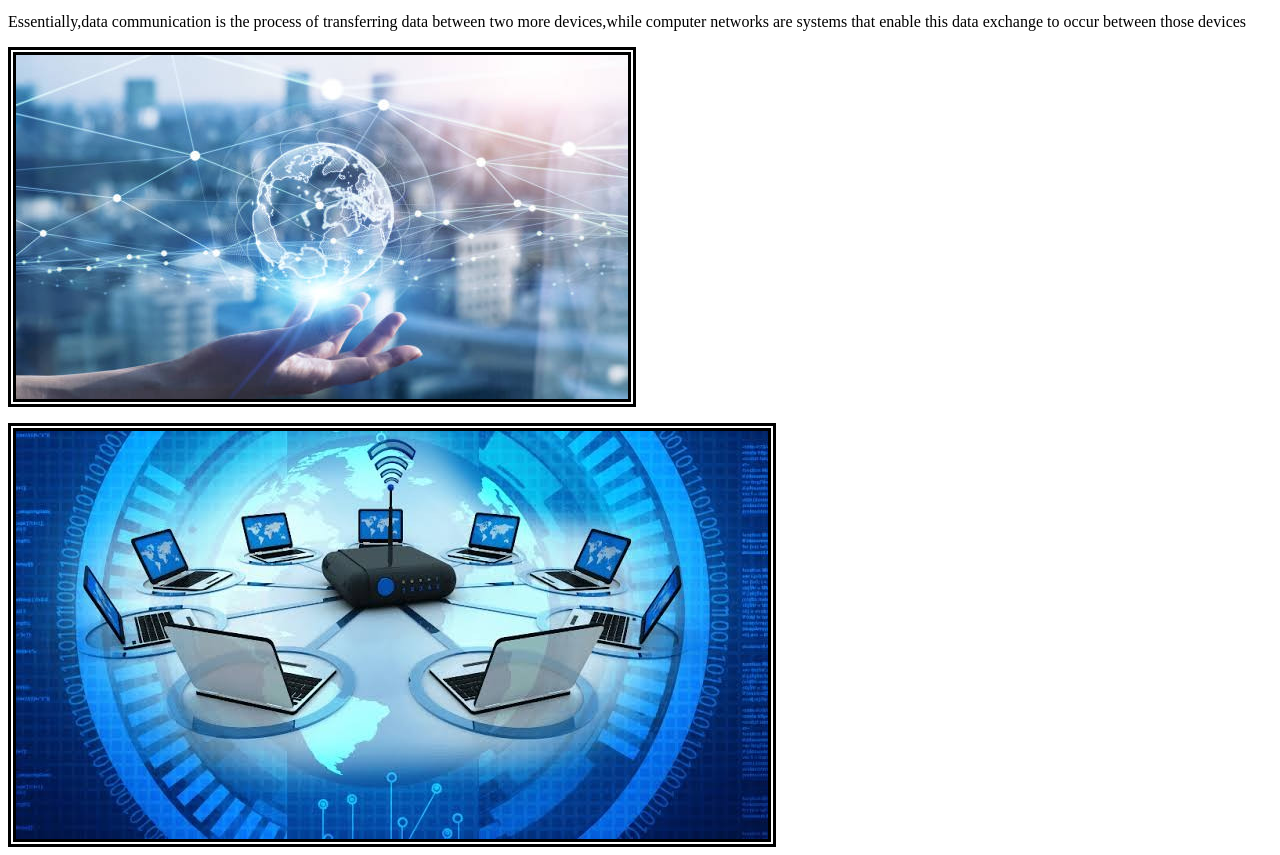
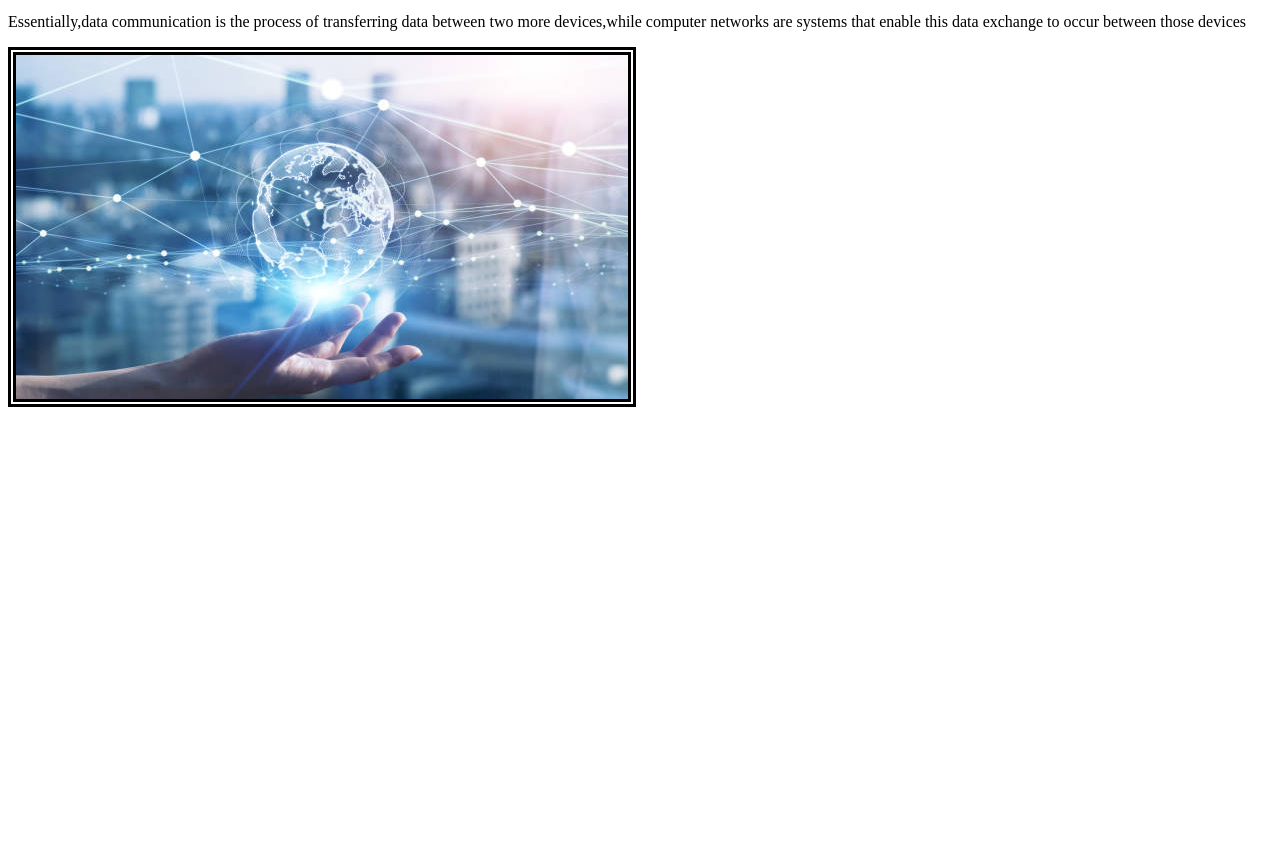
Before and after one commit to Riyakumari678/PROJECT, a plain HTML site: page task3.html in a window 1280 px wide. Shown: the part 127-982 px from the top of the page. After the commit the page ends 800 px from the top, so only its background shows below. Drawn offline with Linux system fonts and the light colour scheme.

Commit message:
Update task3.html

```diff
--- a/task3.html
+++ b/task3.html
@@ -23,6 +23,5 @@ border-color:black;
 </hr>
 <img border="6px" src="net.jpg"/>
 <p></p>
-<img border="5px" src="network.jpg"/>
 </body>
 <html>
```
